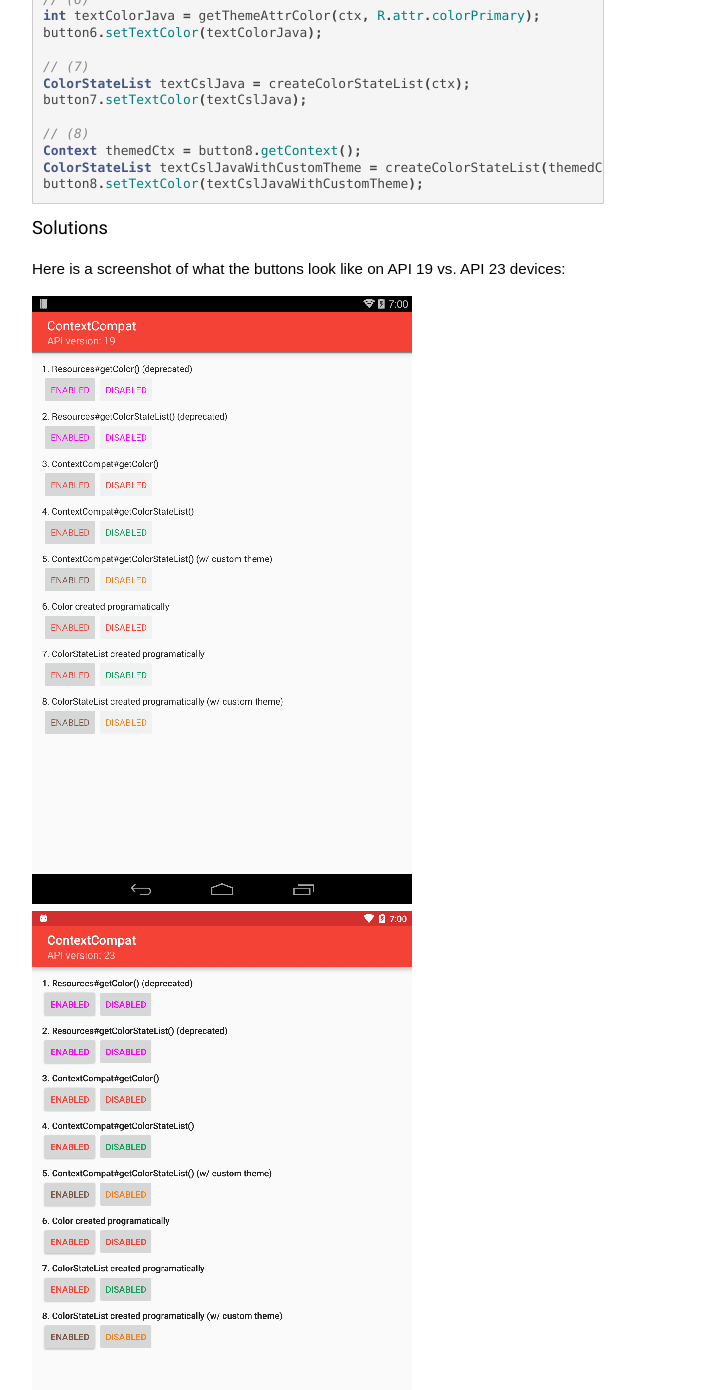
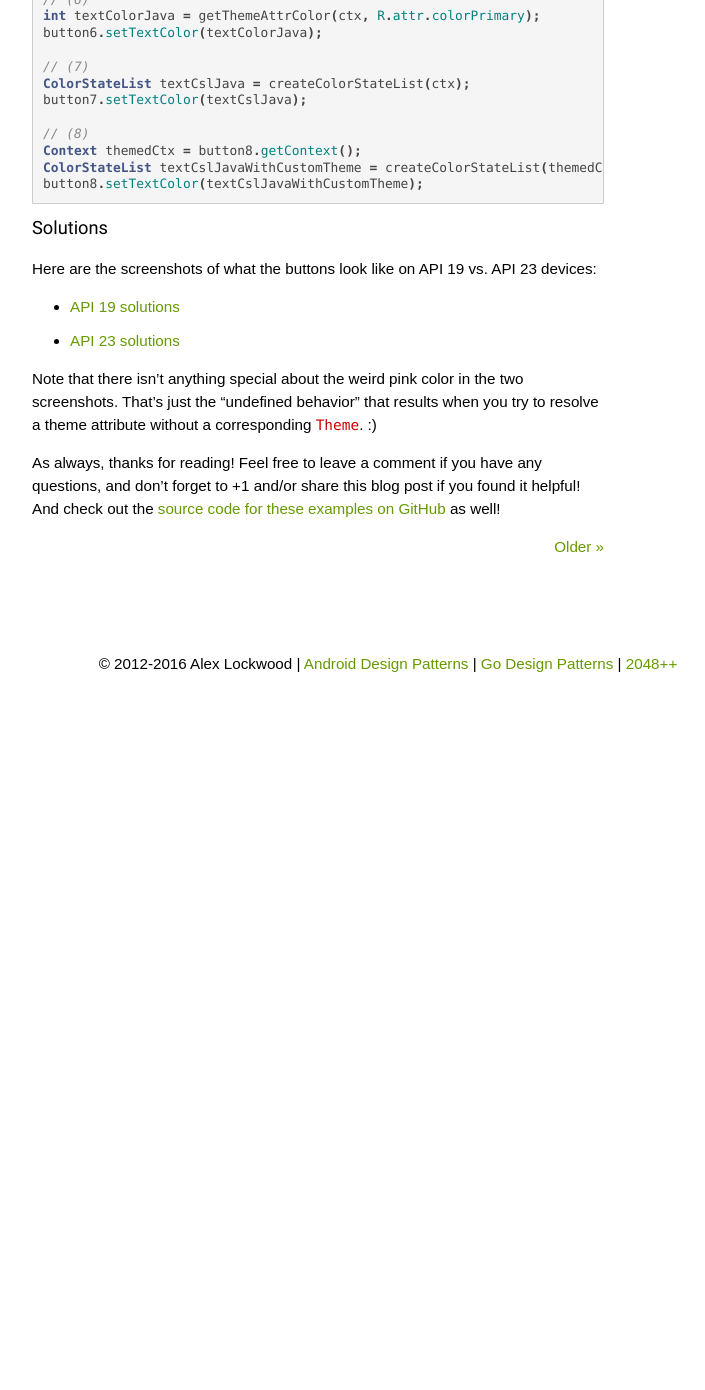
Before and after one commit to alexjlockwood/AndroidDesignPatterns, a Jekyll site: the page built from _posts/2016-08-07-colors-drawables-theme-attributes.md, in a window 1280 px wide and 1400 px high, scrolled down 5051 px. Shown: the top 1390 px of the window, without its empty margins (252-957 px from the left). Built offline with Jekyll 4.4.1, drawn with Linux system fonts in a browser that asks for light colours; some web fonts are replaced; a script that is not in the unit is left out; comment, search, counter and statistics services are not loaded; after the commit the page ends 5762 px from its top, so only the background shows below that; some of the changed text lies outside the part shown.

Commit message:
update sample solutions

```diff
--- a/_posts/2016-08-07-colors-drawables-theme-attributes.md
+++ b/_posts/2016-08-07-colors-drawables-theme-attributes.md
@@ -285,35 +285,20 @@ button8.setTextColor(textCslJavaWithCustomTheme);
 
 #### Solutions
 
-Here is a screenshot of what the buttons look like on API 19 vs. API 23 devices:
+Here are the screenshots of what the buttons look like on API 19 vs. API 23 devices:
 
-<div style="display: block;">
-  <div style="float:left; margin-right:16px;">
-    <a href="/assets/images/posts/2016/08/07/rant7-contextcompat-examples-19.png">
-      <img alt="Example code solutions, API 19" src="/assets/images/posts/2016/08/07/rant7-contextcompat-examples-19-resized.png"/>
-    </a>
-  </div>
-  <div style="float:left;">
-    <a href="/assets/images/posts/2016/08/07/rant7-contextcompat-examples-23.png">
-      <img alt="Example code solutions, API 23" src="/assets/images/posts/2016/08/07/rant7-contextcompat-examples-23-resized.png"/>
-    </a>
-  </div>
-</div>
+* [API 19 solutions](/assets/images/posts/2016/08/07/rant7-contextcompat-examples-19.png)
+* [API 23 solutions](/assets/images/posts/2016/08/07/rant7-contextcompat-examples-23.png)
 
-<div style="display: inline-block;">
-<p>
 Note that there isn't anything special about the weird pink color in the two
 screenshots. That's just the "undefined behavior" that results when you try to
-resolve a theme attribute without a corresponding <code>Theme</code>. :)
-</p>
+resolve a theme attribute without a corresponding `Theme`. :)
 
-<p>
 As always, thanks for reading! Feel free to leave a comment if you have any questions, and don't forget to
 +1 and/or share this blog post if you found it helpful! And check out the
-<a href="https://github.com/alexjlockwood/adp-contextcompat-getcolor">source code for these examples on GitHub</a> as well!
-</p>
-</div>
+[source code for these examples on GitHub][SampleAppSourceCode] as well!
 
+  [SampleAppSourceCode]: https://github.com/alexjlockwood/adp-contextcompat-getcolor
   [Context]: http://developer.android.com/reference/android/content/Context.html
   [ContextCompat]: http://developer.android.com/reference/android/support/v4/content/ContextCompat.html
   [ResourcesCompat]: http://developer.android.com/reference/android/support/v4/content/res/ResourcesCompat.html
```
Also changed, not shown: assets/images/posts/2016/08/07/rant7-contextcompat-examples-19-resized.png (deleted), assets/images/posts/2016/08/07/rant7-contextcompat-examples-23-resized.png (deleted).
